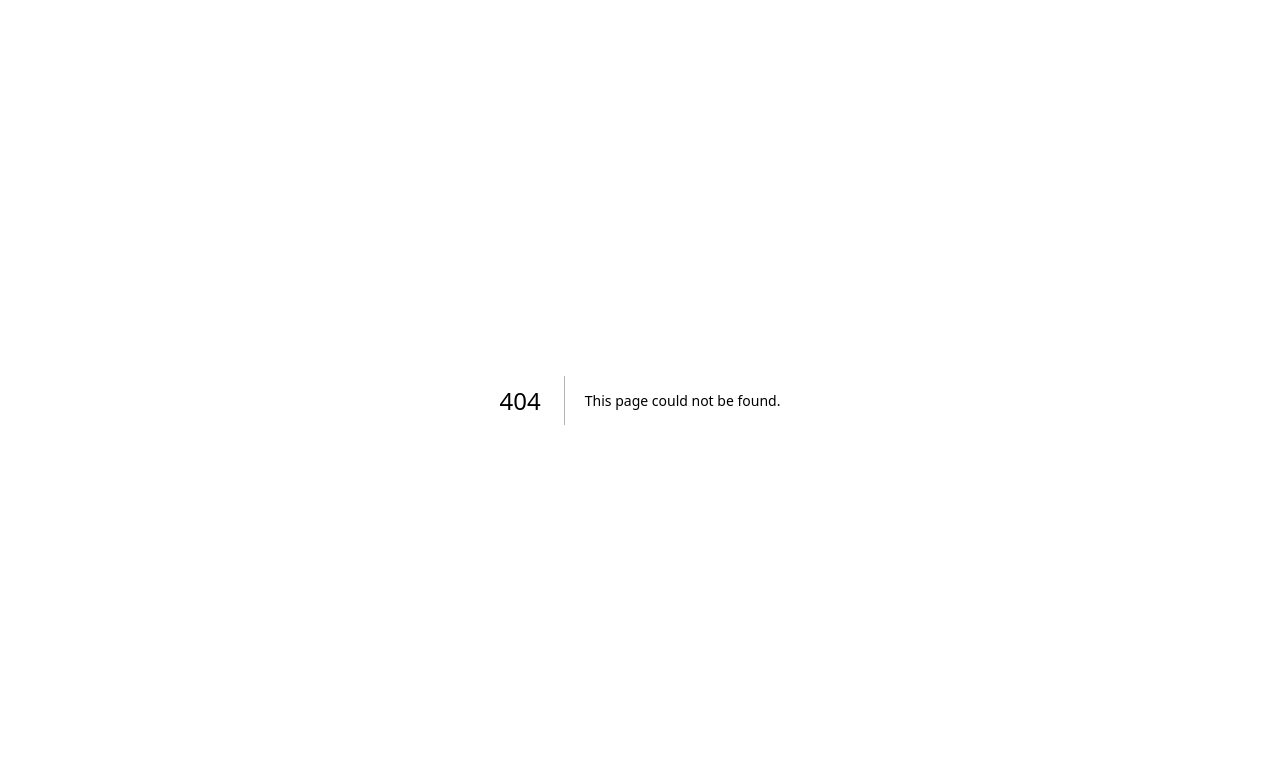
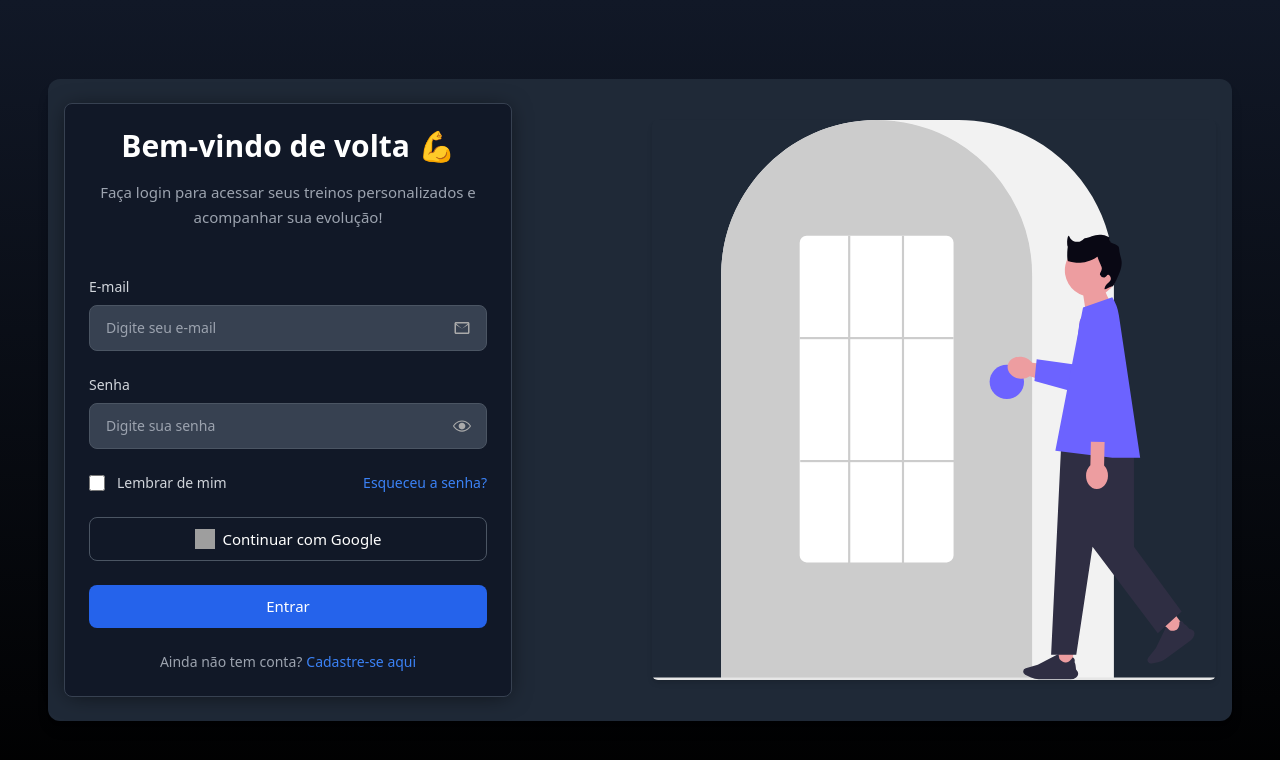
Before and after one commit to ryannardelli/projeto_academia_front, a Next.js app: page /login in a window 1280 px wide. Before the commit this address had no page. Shown: the top 760 px of the page. Built offline with nearby package versions, Linux system fonts and the light colour scheme; grey boxes are pictures that could not be loaded.

Commit message:
feat: Enviando tela de login

```diff
--- /dev/null
+++ b/src/app/components/FormLogin.tsx
@@ -0,0 +1,110 @@
+function FormLogin() {
+    return(
+    <div className="min-h-screen flex flex-col items-center justify-center bg-gradient-to-b from-gray-900 to-black">
+      <div className="py-6 px-4 bg-gray-800 rounded-xl shadow-lg">
+        <div className="grid lg:grid-cols-2 items-center gap-6 max-w-6xl w-full">
+          <div className="border border-gray-700 rounded-lg p-6 max-w-md shadow-[0_2px_22px_-4px_rgba(0,0,0,0.6)] max-lg:mx-auto bg-gray-900">
+            <form className="space-y-6">
+              <div className="mb-12 text-center">
+                <h1 className="text-white text-3xl font-bold">Bem-vindo de volta 💪</h1>
+                <p className="text-gray-400 text-[15px] mt-4 leading-relaxed">
+                  Faça login para acessar seus treinos personalizados e acompanhar sua evolução!
+                </p>
+              </div>
+
+              <div>
+                    <label className="text-gray-300 text-sm font-medium mb-2 block">E-mail</label>
+                    <div className="relative flex items-center">
+                        <input
+                        name="email"
+                        type="email"
+                        required
+                        className="w-full text-sm text-white bg-gray-700 border border-gray-600 pl-4 pr-10 py-3 rounded-lg outline-none focus:ring-2 focus:ring-blue-600"
+                        placeholder="Digite seu e-mail"
+                        />
+                        <svg xmlns="http://www.w3.org/2000/svg" fill="#aaa" className="w-[18px] h-[18px] absolute right-4" viewBox="0 0 24 24">
+                        <path d="M4 4h16c1.1 0 2 .9 2 2v12c0 1.1-.9 2-2 2H4c-1.1 0-2-.9-2-2V6c0-1.1.9-2 2-2zm0 2v.01L12 13 20 6.01V6H4zm0 12h16V8l-8 5-8-5v10z"/>
+                        </svg>
+                    </div>
+                </div>
+
+              <div>
+                <label className="text-gray-300 text-sm font-medium mb-2 block">Senha</label>
+                <div className="relative flex items-center">
+                  <input
+                    name="password"
+                    type="password"
+                    required
+                    className="w-full text-sm text-white bg-gray-700 border border-gray-600 pl-4 pr-10 py-3 rounded-lg outline-none focus:ring-2 focus:ring-blue-600"
+                    placeholder="Digite sua senha"
+                  />
+                  <svg xmlns="http://www.w3.org/2000/svg" fill="#aaa" className="w-[18px] h-[18px] absolute right-4 cursor-pointer" viewBox="0 0 128 128">
+                    <path d="M64 104C22.127 104 1.367 67.496.504 65.943a4 4 0 0 1 0-3.887C1.367 60.504 22.127 24 64 24s62.633 36.504 63.496 38.057a4 4 0 0 1 0 3.887C126.633 67.496 105.873 104 64 104zM8.707 63.994C13.465 71.205 32.146 96 64 96c31.955 0 50.553-24.775 55.293-31.994C114.535 56.795 95.854 32 64 32 32.045 32 13.447 56.775 8.707 63.994zM64 88c-13.234 0-24-10.766-24-24s10.766-24 24-24 24 10.766 24 24-10.766 24-24 24z"></path>
+                  </svg>
+                </div>
+              </div>
+
+              <div className="flex flex-wrap items-center justify-between gap-4">
+                <div className="flex items-center">
+                  <input
+                    id="remember-me"
+                    name="remember-me"
+                    type="checkbox"
+                    className="h-4 w-4 text-blue-600 focus:ring-blue-500 border-gray-600 rounded bg-gray-800"
+                  />
+                  <label htmlFor="remember-me" className="ml-3 text-sm text-gray-300">
+                    Lembrar de mim
+                  </label>
+                </div>
+                <div className="text-sm">
+                  <a href="#" className="text-blue-500 hover:underline font-medium">
+                    Esqueceu a senha?
+                  </a>
+                </div>
+              </div>
+
+              <div className="mt-6">
+                    <button
+                        type="button"
+                        className="w-full py-2.5 px-4 text-[15px] font-medium rounded-lg flex items-center justify-center gap-2 border border-gray-600 text-white hover:bg-gray-700 transition duration-200"
+                    >
+                        <img
+                        src="https://www.svgrepo.com/show/475656/google-color.svg"
+                        alt="Google icon"
+                        className="w-5 h-5"
+                        />
+                        Continuar com Google
+                    </button>
+                </div>
+
+<div className="mt-6">
+  <button
+    type="submit"
+    className="w-full py-2.5 px-4 text-[15px] font-medium rounded-lg text-white bg-blue-600 hover:bg-blue-700 transition duration-200"
+  >
+    Entrar
+  </button>
+  <p className="text-sm mt-6 text-center text-gray-400">
+    Ainda não tem conta?
+    <a href="#" className="text-blue-500 font-medium hover:underline ml-1">
+      Cadastre-se aqui
+    </a>
+  </p>
+</div>
+            </form>
+          </div>
+
+          <div className="max-lg:mt-8">
+            <img
+              src="assets/img/screen-login.svg"
+              className="rounded-md shadow-md"
+              alt="Imagem de login"
+            />
+          </div>
+        </div>
+      </div>
+    </div>
+  );
+}
+
+export default FormLogin;
--- a/src/app/components/HeaderMain.tsx
+++ b/src/app/components/HeaderMain.tsx
@@ -63,10 +63,10 @@ function HeaderMain() {
         </div>
 
         <div className="flex items-center max-lg:ml-auto space-x-4">
-          <button type="button" className="bg-secondary hover:bg-assets px-4 py-2 rounded-full text-white text-[15px] font-medium flex items-center justify-center gap-2 cursor-pointer">
+          <a href='/login' className="bg-secondary hover:bg-assets px-4 py-2 rounded-full text-white text-[15px] font-medium flex items-center justify-center gap-2 cursor-pointer">
             <UserPlusIcon className="h-5 w-5" />
             Inscreva-se
-          </button>
+          </a>
 
           <button id="toggleOpen" onClick={handleToggleMenu} className="lg:hidden cursor-pointer">
             <svg className="w-7 h-7" fill="#fff" viewBox="0 0 20 20" xmlns="http://www.w3.org/2000/svg">
--- a/src/app/components/HeroSection.tsx
+++ b/src/app/components/HeroSection.tsx
@@ -14,12 +14,12 @@ export default function HeroSection() {
           acompanhamento profissional para você alcançar seus objetivos.
         </p>
         <div className="flex justify-center gap-4">
-          <button className="bg-red-600 hover:bg-red-700 text-white font-semibold py-2 px-6 rounded-full transition duration-300">
+          <a href="/login" className="bg-red-600 hover:bg-red-700 text-white font-semibold py-2 px-6 rounded-full transition duration-300">
             Saiba Mais
-          </button>
-          <button className="border border-white text-white font-semibold py-2 px-6 rounded-full hover:bg-white hover:text-black transition duration-300">
+          </a>
+          <a href="/login" className="border border-white text-white font-semibold py-2 px-6 rounded-full hover:bg-white hover:text-black transition duration-300">
             Inscreva-se
-          </button>
+          </a>
         </div>
       </div>
 
--- /dev/null
+++ b/src/app/login/page.tsx
@@ -0,0 +1,7 @@
+import FormLogin from "../components/FormLogin";
+
+export default function Login() {
+  return (
+    <FormLogin />
+  );
+}
```
Also changed, not shown: public/assets/img/screen-login.svg (added).
